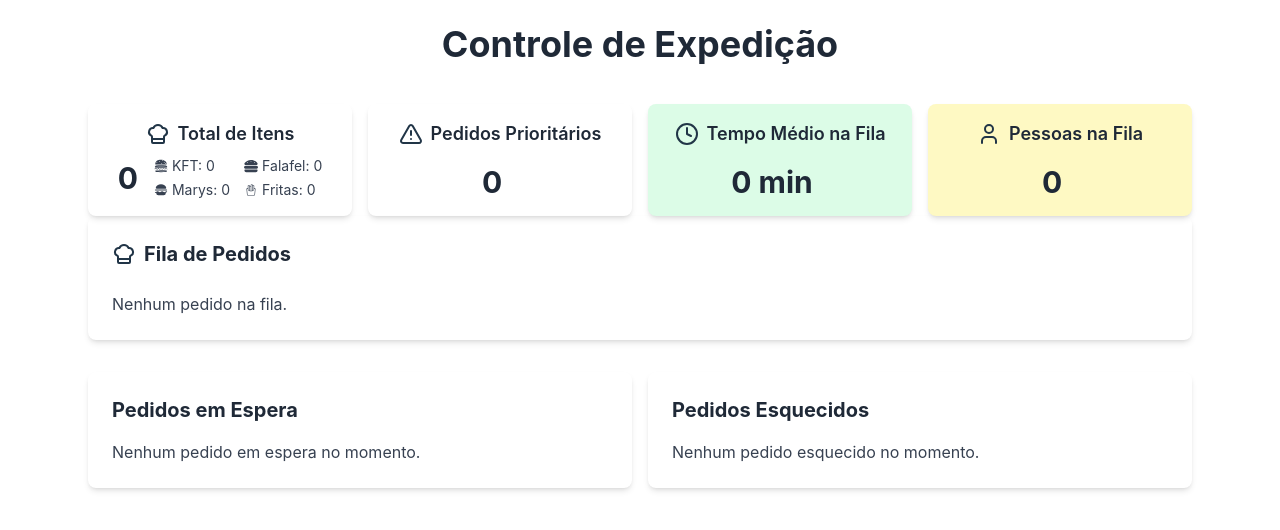
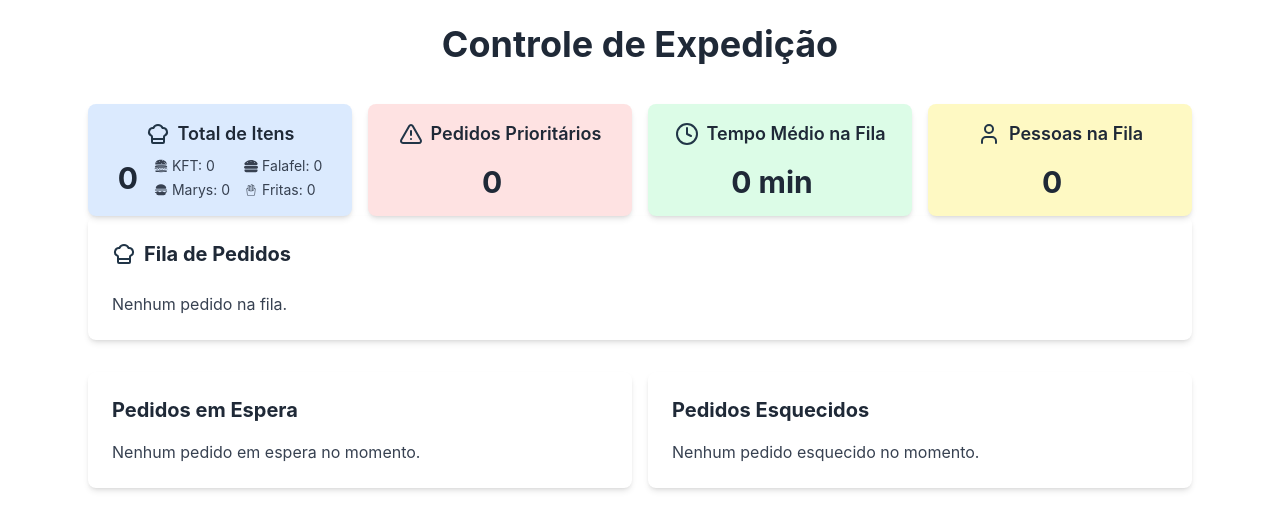
Before and after one commit to TamLeal/Souk-app-to-production, a React (Vite) app: page /expedicao in a window 1280 px wide. Shown: the top 530 px of the page. Built offline with nearby package versions, Linux system fonts and the light colour scheme.

Commit message:
changed colors from production control

```diff
--- a/src/components/shared/PanelCard.jsx
+++ b/src/components/shared/PanelCard.jsx
@@ -20,6 +20,17 @@ const getItemIcon = (name) => {
 };
 
 const PanelCard = ({ icon, label, value, items = [], color }) => {
+  const colorClasses = {
+    blue: 'bg-blue-100 hover:bg-blue-200',
+    red: 'bg-red-100 hover:bg-red-200',
+    green: 'bg-green-100 hover:bg-green-200',
+    yellow: 'bg-yellow-100 hover:bg-yellow-200',
+    lightblue: 'bg-blue-50 hover:bg-blue-100', // Definindo a cor azul claro
+    pink: 'bg-pink-100 hover:bg-pink-200' // Definindo a cor vermelho claro
+  };
+
+  const selectedColorClass = colorClasses[color] || colorClasses.blue;
+
   let content;
 
   if (label === "Total de Itens") {
@@ -59,7 +70,7 @@ const PanelCard = ({ icon, label, value, items = [], color }) => {
   }
 
   return (
-    <div className={`p-4 rounded-lg shadow-md bg-${color}-100 hover:bg-${color}-200 transition-all duration-300 flex flex-col justify-between h-full`}>
+    <div className={`p-4 rounded-lg shadow-md ${selectedColorClass} transition-all duration-300 flex flex-col justify-between h-full`}>
       <div className="flex items-center justify-center mb-2">
         {icon}
         <span className="ml-2 text-lg font-semibold text-gray-800">{label}</span>
```
